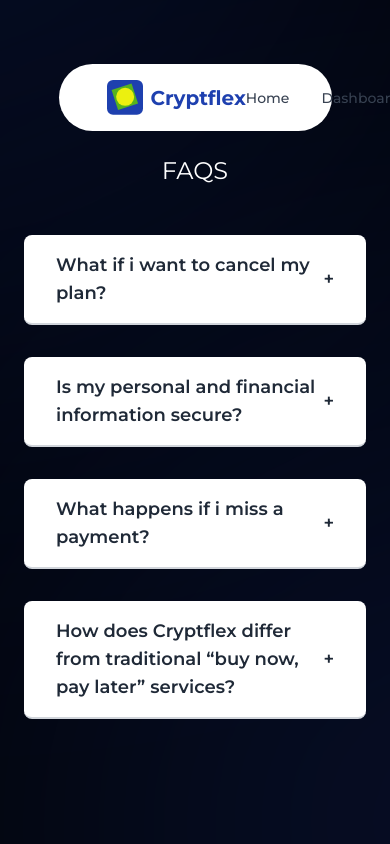
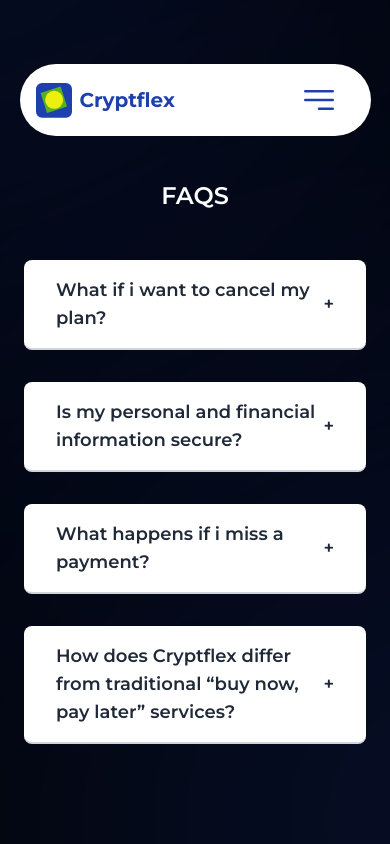
Before and after one commit to Thegoodnessnwani/Cryptflex, a React (Vite) app: page /faq in a window 390 px wide. Built offline with nearby package versions, Linux system fonts and the light colour scheme.

Commit message:
Feat: Make Navbar responsive

```diff
--- a/package.json
+++ b/package.json
@@ -10,6 +10,7 @@
     "preview": "vite preview"
   },
   "dependencies": {
+    "@gsap/react": "^2.1.1",
     "@heroicons/react": "^2.1.5",
     "@radix-ui/react-avatar": "^1.1.0",
     "@radix-ui/react-slot": "^1.1.0",
--- a/src/components/global/faq.tsx
+++ b/src/components/global/faq.tsx
@@ -55,7 +55,9 @@ const FAQ = () => {
 
     return (
         <div className="w-full max-w-3xl mx-auto p-6">
-            <h2 className="text-2xl text-center mb-8">FAQS</h2>
+            <h2 className="text-2xl lg:text-4xl text-center mb-8 font-semibold mt-5">
+                FAQS
+            </h2>
             {faqData.map((item, index) => (
                 <FAQItem
                     key={index}
--- a/src/components/global/navbar.tsx
+++ b/src/components/global/navbar.tsx
@@ -1,21 +1,140 @@
+// import { Link } from "react-router-dom";
+// import Button from "../button-primary";
+// import { Button as SecButton } from "../ui/button";
+// import Logo from "../svg-components/logo";
+// import {
+//     Bars3BottomRightIcon,
+//     ChevronRightIcon,
+// } from "@heroicons/react/24/outline";
+// import { useState } from "react";
+
+// function Navbar() {
+//     const [navToggle, setNavToggle] = useState(false);
+//     return (
+//         <nav className="flex justify-between m-auto bg-white max-w-2xl w-[90%] rounded-[5rem] mt-16 relative">
+//             <div className="flex items-center justify-between p-4 w-full ">
+//                 <div className="text-xl font-bold ">
+//                     <Link
+//                         to="/"
+//                         className=" text-[#1E40AF] flex items-center space-x-2"
+//                     >
+//                         <Logo />
+//                         <span>Cryptflex</span>
+//                     </Link>
+//                 </div>
+//                 <div className="hidden items-center gap-8 xl:flex">
+//                     <Link to="/" className="text-sm font-medium text-gray-700">
+//                         Home
+//                     </Link>
+//                     <Link
+//                         to="/dashboard"
+//                         className="text-sm font-medium text-gray-700"
+//                     >
+//                         Dashboard
+//                     </Link>
+//                     <Link
+//                         to="/faq"
+//                         className="text-sm font-medium text-gray-700"
+//                     >
+//                         FAQ
+//                     </Link>
+//                 </div>
+//                 <Button variant="primary" className="h-10 hidden xl:block px-6">
+//                     Get Started
+//                 </Button>
+
+//                 {/* Mobile Menu Toggle */}
+//                 <SecButton
+//                     aria-label="mobile navigation toggle"
+//                     variant="ghost"
+//                     className="text-textSecondary xl:hidden hover:text-textSecondary"
+//                 >
+//                     <Bars3BottomRightIcon className="w-10 h-10" />
+//                 </SecButton>
+
+//                 {/* Mobile Menu Tray */}
+//                 <div
+//                     className="absolute w-full bg-white/95 rounded-md -bottom-[14rem] z-10 left-0 p-4  text-textSecondary flex flex-col space-y-7 xl:hidden"
+//                     id="mobile-menu"
+//                 >
+//                     <div className="ml-auto max-w-max">
+//                         <Link
+//                             to={"/"}
+//                             className="flex items-center space-x-4 max-w-max"
+//                         >
+//                             <span className="font-semibold text-2xl">
+//                                 Dashboard
+//                             </span>
+//                             <ChevronRightIcon className="w-6 h-6" />
+//                         </Link>
+//                     </div>
+//                     <div className="ml-auto max-w-max">
+//                         <Link
+//                             to={"/"}
+//                             className="flex items-center space-x-4 max-w-max"
+//                         >
+//                             <span className="font-semibold text-2xl">FAQ</span>
+//                             <ChevronRightIcon className="w-6 h-6" />
+//                         </Link>
+//                     </div>
+//                     <Button variant="primary" className="h-11 px-6">
+//                         Get Started
+//                     </Button>
+//                 </div>
+//             </div>
+//         </nav>
+//     );
+// }
+
+// export default Navbar;
+
 import { Link } from "react-router-dom";
 import Button from "../button-primary";
+import { Button as SecButton } from "../ui/button";
 import Logo from "../svg-components/logo";
+import {
+    Bars3BottomRightIcon,
+    ChevronRightIcon,
+} from "@heroicons/react/24/outline";
+import { useState, useRef } from "react";
+import gsap from "gsap";
+import { useGSAP } from "@gsap/react";
 
-function navbar() {
+function Navbar() {
+    const [navToggle, setNavToggle] = useState(false);
+    const mobileMenuRef = useRef(null);
+
+    useGSAP(() => {
+        if (navToggle) {
+            gsap.to(mobileMenuRef.current, {
+                opacity: 1,
+                duration: 0.7,
+                ease: "power3.inOut",
+                css: { bottom: "-14rem" },
+            });
+        } else {
+            gsap.to(mobileMenuRef.current, {
+                opacity: 0,
+                duration: 0.8,
+                ease: "power3.inOut",
+                css: { bottom: "14rem" },
+            });
+        }
+    }, [navToggle]);
+
     return (
-        <nav className="flex justify-between m-auto bg-white w-[70%] rounded-[5rem] mt-16">
-            <div className="flex justify-between p-4 mx-8 w-full ">
-                <div className="text-xl font-bold ">
+        <nav className="flex justify-between m-auto bg-white max-w-2xl w-[90%] rounded-[5rem] mt-16 relative">
+            <div className="flex items-center justify-between p-4 w-full">
+                <div className="text-xl font-bold">
                     <Link
                         to="/"
-                        className=" text-[#1E40AF] flex items-center space-x-2"
+                        className="text-[#1E40AF] flex items-center space-x-2"
                     >
                         <Logo />
                         <span>Cryptflex</span>
                     </Link>
                 </div>
-                <div className="flex items-center gap-8">
+                <div className="hidden items-center gap-8 xl:flex">
                     <Link to="/" className="text-sm font-medium text-gray-700">
                         Home
                     </Link>
@@ -32,10 +151,53 @@ function navbar() {
                         FAQ
                     </Link>
                 </div>
-                <Button variant="primary">Get Started</Button>
+                <Button variant="primary" className="h-10 hidden xl:block px-6">
+                    Get Started
+                </Button>
+
+                {/* Mobile Menu Toggle */}
+                <SecButton
+                    aria-label="mobile navigation toggle"
+                    variant="ghost"
+                    className="text-textSecondary xl:hidden hover:text-textSecondary"
+                    onClick={() => setNavToggle(!navToggle)}
+                >
+                    <Bars3BottomRightIcon className="w-10 h-10" />
+                </SecButton>
+
+                {/* Mobile Menu Tray */}
+                <div
+                    ref={mobileMenuRef}
+                    className="absolute w-full bg-white/95 rounded-md -bottom-[14rem] z-10 -left-0 p-4 text-textSecondary flex flex-col space-y-7 xl:hidden "
+                    id="mobile-menu"
+                >
+                    <div className="ml-auto max-w-max">
+                        <Link
+                            to="/"
+                            className="flex items-center space-x-4 max-w-max"
+                        >
+                            <span className="font-semibold text-2xl">
+                                Dashboard
+                            </span>
+                            <ChevronRightIcon className="w-6 h-6" />
+                        </Link>
+                    </div>
+                    <div className="ml-auto max-w-max">
+                        <Link
+                            to="/"
+                            className="flex items-center space-x-4 max-w-max"
+                        >
+                            <span className="font-semibold text-2xl">FAQ</span>
+                            <ChevronRightIcon className="w-6 h-6" />
+                        </Link>
+                    </div>
+                    <Button variant="primary" className="h-11 px-6">
+                        Get Started
+                    </Button>
+                </div>
             </div>
         </nav>
     );
 }
 
-export default navbar;
+export default Navbar;
--- a/src/components/home-page/main.tsx
+++ b/src/components/home-page/main.tsx
@@ -102,7 +102,7 @@ function main() {
                 </div>
             </div>
 
-            <h1 className="text-[2rem] lg:text-[2.5rem] mt-16 text-center font-semibold max-w-2xl">
+            <h1 className="text-[2rem] lg:text-[2.5rem] mt-16 mb-10 text-center font-semibold max-w-2xl">
                 Pay Small Small with Cryptflex Installments Plan
             </h1>
 
```
Also changed, not shown: 1 other file (tests, documents, lock files or other folders).
